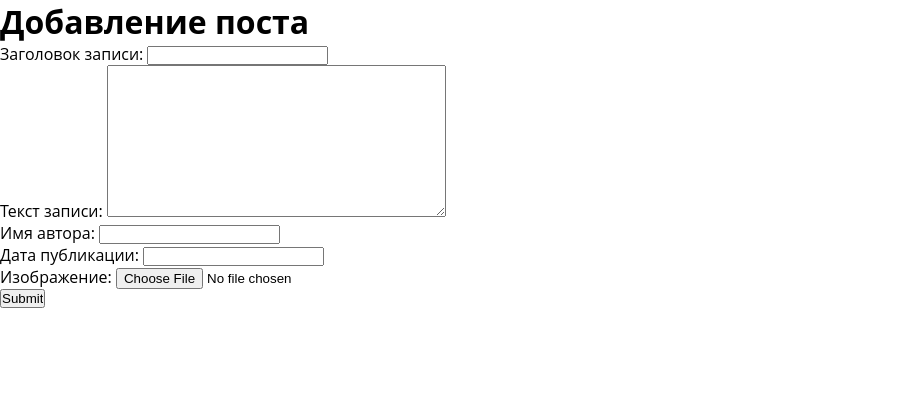
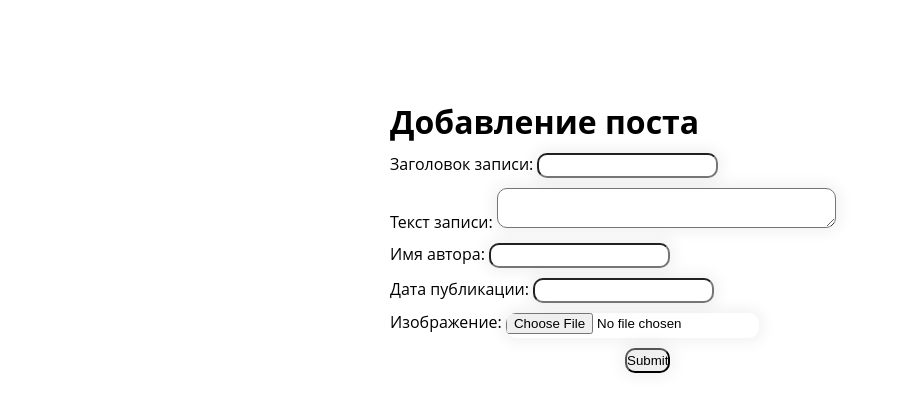
Before and after one commit to okulov99/blog_django, a Django app: page /add_post/ in a window 1280 px wide. Shown: the part 72-484 px from the top of the page, without its empty margins (0-899 px from the left). Run offline with Django 5.2, Linux system fonts and the light colour scheme; some web fonts are replaced.

Commit message:
Проведена общая работа со стилями

```diff
--- a/blog/main/views.py
+++ b/blog/main/views.py
@@ -9,6 +9,7 @@ class Home(ListView):
     model = Post
     template_name = 'main/main.html'
     context_object_name = 'post_list'
+    paginate_by = 1
 
 
 class PostDetail(DetailView):
--- a/blog/static/css/main.css
+++ b/blog/static/css/main.css
@@ -1,9 +1,13 @@
+@import url("nav.css");
+@import url("pagination.css");
+
 @font-face {
   font-family: "Open Sans";
   src:url(https://netology-code.github.io/html-2-diploma/sources/fonts/OpenSans-Regular.woff);
   font-weight: normal;
   font-style: normal;
 }
+
 
 * {
   box-sizing: border-box;
@@ -145,3 +115,33 @@ time:after {
     margin-bottom: 1em;
     text-align: justify;
 }
+
+/*ФОРМА ДОБАВЛЕНИЯ ЗАПИСИ*/
+
+.add-post-form {
+    max-width: 500px;
+    margin: 100px auto;
+}
+
+.add-post-form input {
+    margin-top: 10px;
+}
+
+.add-post-form input {
+    height: 25px;
+    margin-top: 10px;
+    border-radius:10px;
+    box-shadow:0 0 15px 4px rgba(0,0,0,0.06);
+}
+
+.add-post-form textarea {
+    height: 40px;
+    margin-top: 10px;
+    border-radius:10px;
+    box-shadow:0 0 15px 4px rgba(0,0,0,0.06);
+}
+
+.submit-btn {
+    width: 30px;
+    margin: 0 auto;
+}
--- /dev/null
+++ b/blog/static/css/pagination.css
@@ -0,0 +1,27 @@
+.list-pages {
+    text-align: center;
+    font-size: 20px;
+}
+
+.list-pages li {
+    display: inline;
+    margin: 0 0 20px 20px;
+}
+
+.list-pages a { text-decoration: none; }
+.arrow {
+    border: solid black;
+    border-width: 0 3px 3px 0;
+    display: inline-block;
+    padding: 3px;
+}
+
+.right {
+    transform: rotate(-45deg);
+    -webkit-transform: rotate(-45deg);
+}
+
+.left {
+    transform: rotate(135deg);
+    -webkit-transform: rotate(135deg);
+}
--- a/blog/templates/main/add_post.html
+++ b/blog/templates/main/add_post.html
@@ -14,11 +14,17 @@
             <li><a href="#">Заглушка</a></li>
         </ul>
     </nav>
+
+    <div class="add-post-form">
         <h1>Добавление поста</h1>
         <form action="" method="post" enctype="multipart/form-data">
             {% csrf_token %}
             {{ form.as_p }}
+            <div class="submit-btn">
                 <input type="submit">
+            </div>
         </form>
+    </div>
+
 </body>
 </html>
```
Also changed, not shown: other parts of blog/static/css/main.css (+9 -43 lines), blog/static/css/nav.css (added, +35 -0 lines), blog/templates/main/main.html (+31 -1 lines), blog/db.sqlite3, blog/media/image/2024/apple_vision.jpeg (added), blog/media/image/2024/castles.jpeg (added), blog/media/image/2024/flower.jpg (added), blog/media/image/2024/nasa.jpg (added), blog/media/image/2024/pixel.jpg (added), blog/media/image/2024/planet.jpg (deleted), blog/media/image/2024/simpson.jpg (deleted). Lines whose indentation alone changed are shown as unchanged.
